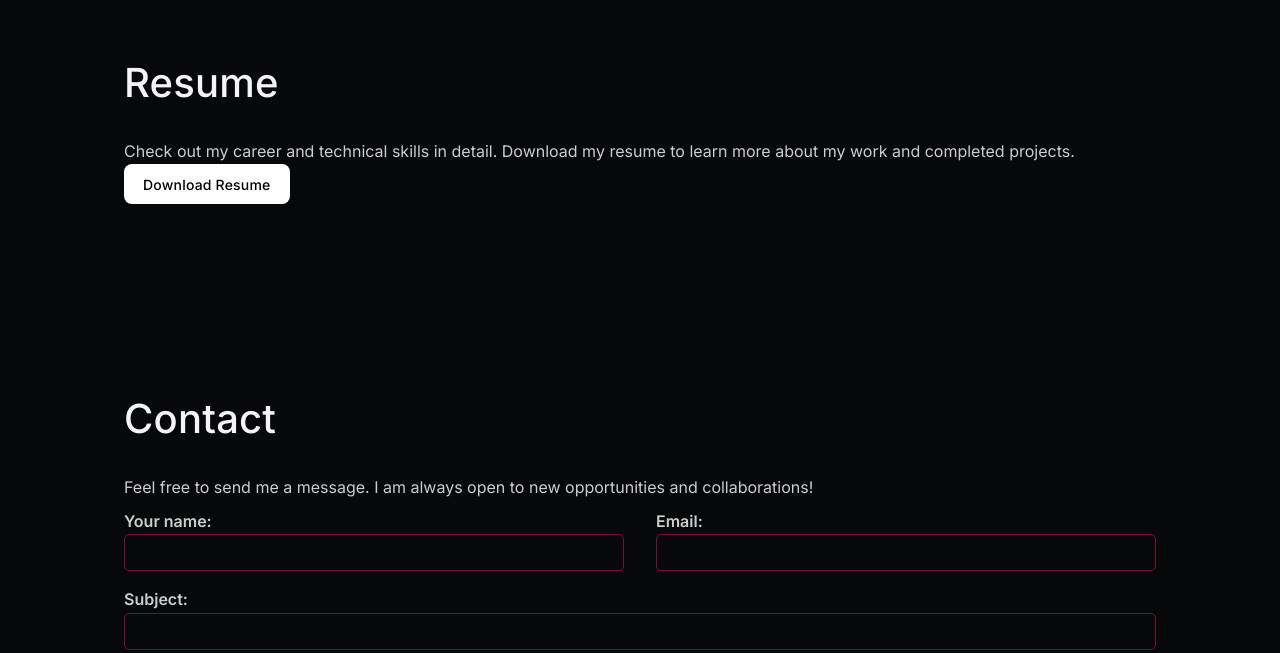
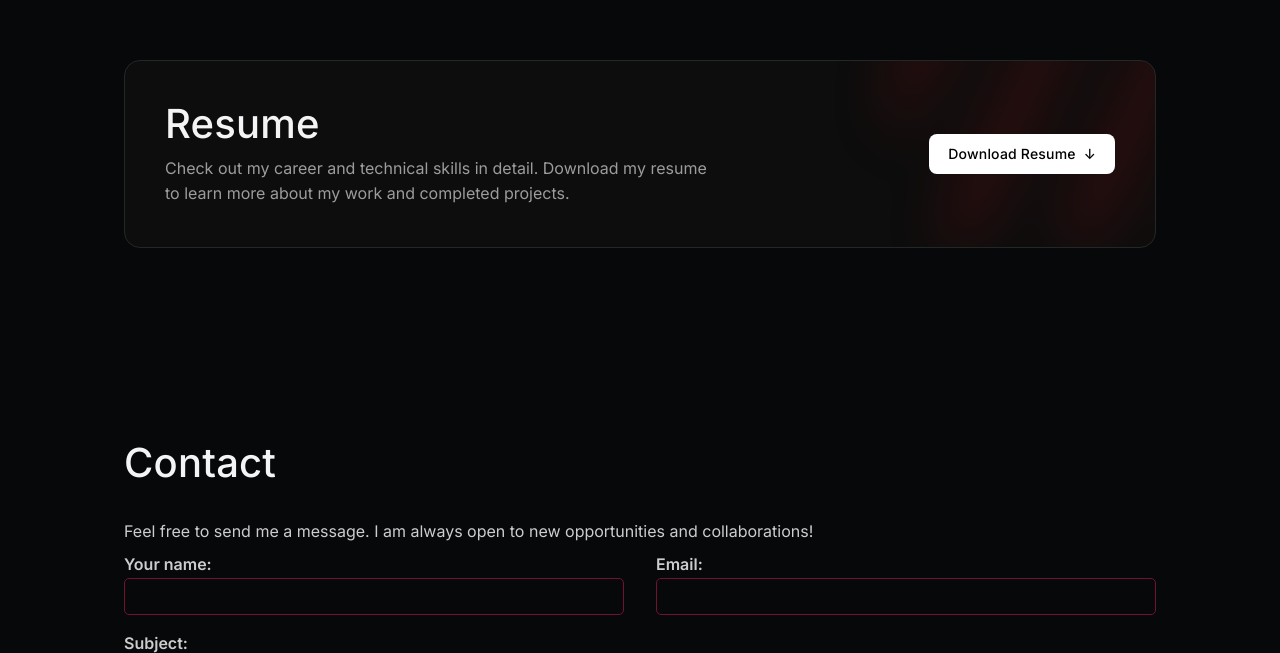
Before and after one commit to FabioMedeiros1000/portfolio, a React (Vite) app: page / in a window 1280 px wide. Shown: the part 1987-2640 px from the top of the page. Built offline with nearby package versions, Linux system fonts and the light colour scheme; no server answers.

Commit message:
:art: style: seção de currículo

```diff
--- a/src/components/Resume/index.tsx
+++ b/src/components/Resume/index.tsx
@@ -1,9 +1,11 @@
 import { useTranslation } from 'react-i18next'
 
-import Button from '../Button'
+import { ButtonContainer } from '../Button/styles'
+import HeroStripes from '../HeroStripes'
 import Section from '../Section'
 
 import { GlobalContainer, TitleGlobal } from '../../styles'
+import { Action, Card, Content } from './styles'
 
 const Resume = () => {
   const { t, i18n } = useTranslation()
@@ -11,16 +13,24 @@ const Resume = () => {
   return (
     <Section id="resume">
       <GlobalContainer>
-        <TitleGlobal>{t('resume.title')}</TitleGlobal>
-        <p>{t('resume.description')}</p>
-        <a
-          href={i18n.language === 'pt' ? '/curriculo.pdf' : '/resume.pdf'}
-          download
-        >
-          <Button variant="primary" title={t('resume.titleLabel')}>
-            {t('resume.buttonText')}
-          </Button>
-        </a>
+        <Card>
+          <HeroStripes variant="compact" />
+          <Content>
+            <TitleGlobal>{t('resume.title')}</TitleGlobal>
+            <p>{t('resume.description')}</p>
+          </Content>
+          <Action>
+            <ButtonContainer
+              as="a"
+              $variant="primary"
+              href={i18n.language === 'pt' ? '/curriculo.pdf' : '/resume.pdf'}
+              download
+              title={t('resume.titleLabel')}
+            >
+              {t('resume.buttonText')} <span aria-hidden="true">↓</span>
+            </ButtonContainer>
+          </Action>
+        </Card>
       </GlobalContainer>
     </Section>
   )
--- /dev/null
+++ b/src/components/Resume/styles.ts
@@ -0,0 +1,40 @@
+import styled from 'styled-components'
+import { breakpoints, radii, theme } from '../../variables'
+
+export const Card = styled.div`
+  display: flex;
+  justify-content: space-between;
+  align-items: center;
+  gap: 32px;
+  padding: 40px;
+  border-radius: ${radii.xl};
+  border: 1px solid ${theme.hairline};
+  background: ${theme.surface};
+  position: relative;
+  overflow: hidden;
+
+  @media (max-width: ${breakpoints.layout}) {
+    flex-direction: column;
+    align-items: flex-start;
+    padding: 28px;
+  }
+`
+
+export const Content = styled.div`
+  position: relative;
+  z-index: 1;
+
+  h2 {
+    margin-bottom: 8px;
+  }
+
+  p {
+    color: ${theme.mute};
+    max-width: 560px;
+  }
+`
+
+export const Action = styled.div`
+  position: relative;
+  z-index: 1;
+`
```
